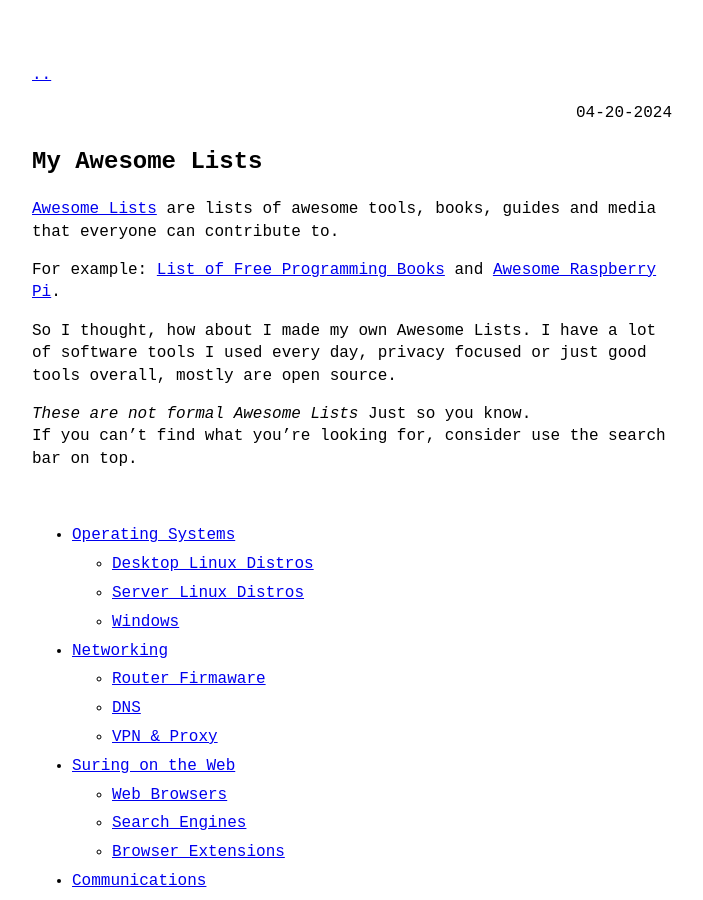
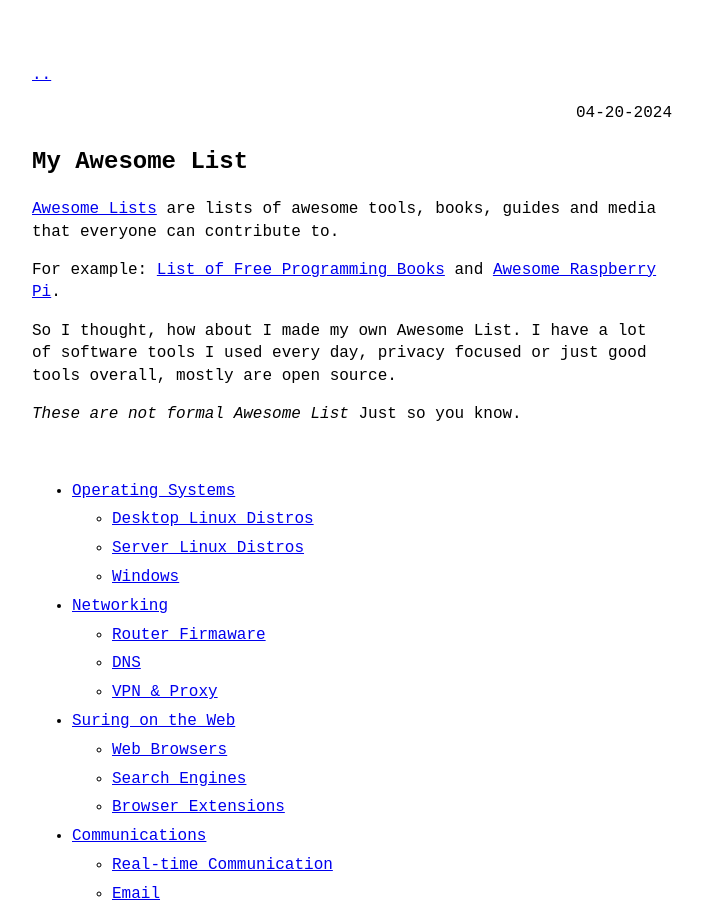
Before and after one commit to colgrave34/colgrave34.github.io, a Jekyll site: the page built from _posts/2024-04-20-my-awesome-list.md, in a window 1280 px wide and 900 px high. Shown: the whole window, without its empty margins (288-991 px from the left). Built offline with Jekyll 4.4.1, drawn with Linux system fonts in a browser that asks for light colours; comment, search, counter and statistics services are not loaded.

Commit message:
Fix grammar and format

```diff
--- a/_posts/2024-04-20-my-awesome-list.md
+++ b/_posts/2024-04-20-my-awesome-list.md
@@ -1,6 +1,6 @@
 ---
 layout: post
-title: My Awesome Lists
+title: My Awesome List
 date: 2024-04-20
 category: post
 ---
@@ -8,10 +8,9 @@
 
 For example: [List of Free Programming Books](https://github.com/EbookFoundation/free-programming-books) and [Awesome Raspberry Pi](https://github.com/thibmaek/awesome-raspberry-pi).
 
-So I thought, how about I made my own Awesome Lists. I have a lot of software tools I used every day, privacy focused or just good tools overall, mostly are open source.
+So I thought, how about I made my own Awesome List. I have a lot of software tools I used every day, privacy focused or just good tools overall, mostly are open source.
 
-*These are not formal Awesome Lists* Just so you know.
-If you can't find what you're looking for, consider use the search bar on top.
+*These are not formal Awesome List* Just so you know.
 
 &nbsp;
 - [Operating Systems](#operating-systems)
```
